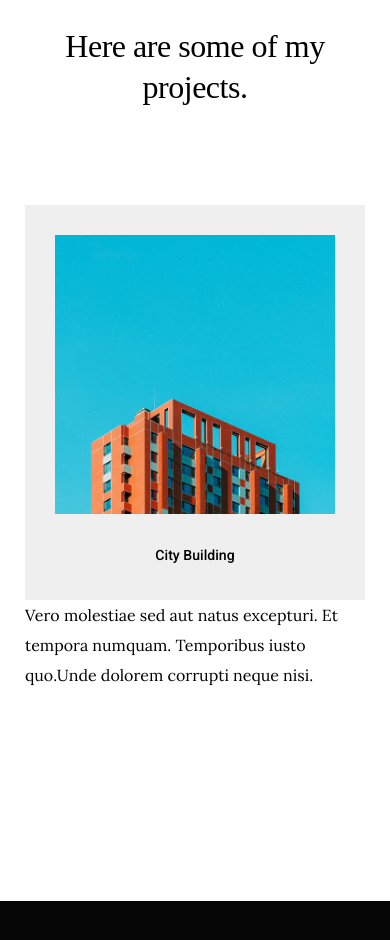
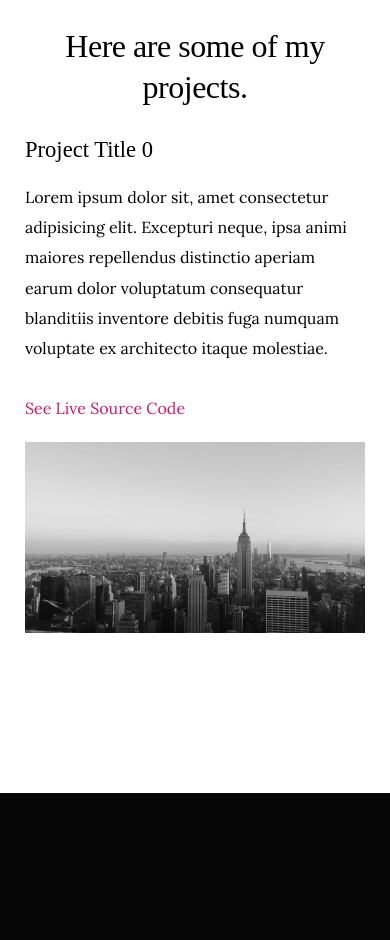
Before and after one commit to Niko-Yuan/Website-Portfolio, a website: page index.html in a window 390 px wide. Shown: the part 4900-5840 px from the top of the page. Drawn offline with Linux system fonts and the light colour scheme; a web font is replaced by a local one.

Commit message:
Update the project grid outlook

```diff
--- a/css/main.css
+++ b/css/main.css
@@ -1737,204 +1737,41 @@ input::-moz-focus-inner {
   background-color: #ffffff;
 }
 
-.masonry-wrap {
-  width: 89%;
-  max-width: 1400px;
-  margin-top: 11.2rem;
-  margin-right: auto;
-  margin-left: auto;
-}
-
-.masonry .grid-sizer,
-.masonry__brick {
-  width: 50%;
-}
-
-.masonry__brick {
-  float: left;
-  padding: 0 30px;
-  margin-bottom: 60px;
-}
-
-.item-folio {
-  text-align: center;
-  padding: 60px;
-  background-color: #EFEFEF;
-  transition: all 0.5s ease-in-out;
-}
-
-/* item-folio thumb
- * -------------------------------------- */
-.item-folio__thumb {
-  position: relative;
-  overflow: hidden;
-}
-
-.item-folio__thumb .thumb-link {
-  display: block;
-  position: relative;
-}
-
-.item-folio__thumb .thumb-link::before,
-.item-folio__thumb .thumb-link::after,
-.item-folio__thumb .thumb-link .item-folio__project-link {
-  transition: all 0.5s ease-in-out;
-}
-
-.item-folio__thumb .thumb-link::before {
-  display: block;
-  content: "";
-  background-color: rgba(0, 0, 0, 0.7);
-  position: absolute;
-  top: 0;
-  left: 0;
-  width: 100%;
-  height: 100%;
-  opacity: 0;
-  visibility: hidden;
-}
-
-.item-folio__thumb .thumb-link::after {
-  display: block;
-  content: "";
-  width: 3.6rem;
-  height: 3.6rem;
-  background-repeat: no-repeat;
-  background-position: center center;
-  background-size: 80%;
-  background-image: url(../images/icons/icon-plus.svg);
-  opacity: 0;
-  visibility: hidden;
-  -webkit-transform: translate3d(-50%, -50%, 0);
-  transform: translate3d(-50%, -50%, 0);
-  z-index: 2;
-  position: absolute;
-  top: 50%;
-  left: 50%;
-}
-
-.item-folio__thumb img {
-  vertical-align: bottom;
-}
-
-.item-folio__thumb .item-folio__project-link {
-  display: block;
-  width: 6.4rem;
-  height: 6.4rem;
-  background-color: #cf1767;
-  background-repeat: no-repeat;
-  background-position: center center;
-  background-size: 30%;
-  background-image: url(../images/icons/icon-link.svg);
-  -webkit-transform: translate3d(0, 100%, 0);
-  transform: translate3d(0, 100%, 0);
-  z-index: 2;
-  position: absolute;
-  bottom: 0;
-  right: 0;
-}
-
-.item-folio__thumb:hover a::before,
-.item-folio__thumb:hover a::after {
-  opacity: 1;
-  visibility: visible;
-}
-
-.item-folio__thumb:hover .item-folio__project-link {
-  -webkit-transform: translate3d(0, 0, 0);
-  transform: translate3d(0, 0, 0);
-}
-
-.item-folio__text {
-  margin-top: 8.92%;
-}
-
-.item-folio__text,
-.item-folio__title,
-.item-folio__cat {
-  display: inline-block;
-}
-
-.item-folio__title,
-.item-folio__cat {
-  font-family: "Roboto", sans-serif;
-  font-size: 1.7rem;
-  margin-top: 0;
-  margin-bottom: 0;
-  line-height: 2rem;
-}
-
-.item-folio__title {
-  font-weight: 500;
-  color: #000000;
-}
-
-.item-folio__cat {
-  font-weight: 300;
-  color: rgba(0, 0, 0, 0.7);
-}
-
-.item-folio__cat::before {
-  content: "-";
-  margin: 0 .4rem;
-}
-
-/* .item-folio__caption {
-  display: none;
-} */
-
-/* -------------------------------------------------------------------
- * responsive:
- * works
- * ------------------------------------------------------------------- */
+.col-lg-4 {
+  width: 33%;
+}
+
+.col-lg-8 {
+  width: 67%;
+}
+
+.project-block {
+  display: flex;
+  justify-content: center;
+  align-items: center;
+}
+
+.project-wrapper__text-title {
+  margin: 0 0 2rem 0;
+}
+
+.project-wrapper__image {
+  margin-top: 5rem;
+}
+
 @media screen and (max-width:1200px) {
-  .masonry__brick {
-    padding: 0 24px;
-    margin-bottom: 48px;
-  }
-
-  .item-folio {
-    padding: 48px;
-  }
-
-  .item-folio__thumb .thumb-link::after {
-    width: 3rem;
-    height: 3rem;
-  }
-
-  .item-folio__thumb .item-folio__project-link {
-    width: 5.6rem;
-    height: 5.6rem;
-  }
-
-  .item-folio__title,
-  .item-folio__cat {
-    font-size: 1.5rem;
-  }
-
-}
-
-@media screen and (max-width:1024px) {
-  .masonry__brick {
-    padding: 0 20px;
-    margin-bottom: 40px;
-  }
-
-  .item-folio {
-    padding: 40px;
-  }
-
+  .project-wrapper__image {
+    margin-top: 2rem;
+  }
+}
+
+@media screen and (max-width:1000px) {
+  .col-sm-12 {
+    width: 100%;
+  }
 }
 
 @media screen and (max-width:900px) {
-  .masonry__brick {
-    padding: 0 16px;
-    margin-bottom: 32px;
-  }
-
-  .item-folio {
-    padding: 32px;
-  }
 
 }
 
@@ -1942,83 +1779,17 @@ input::-moz-focus-inner {
   .s-works {
     padding-top: 16rem;
   }
-
-  .masonry-wrap {
-    margin-top: 7.2rem;
-  }
-
-  .masonry .grid-sizer,
-  .masonry__brick {
-    width: 100%;
-  }
-
-  .masonry__brick {
-    float: none;
-    margin-bottom: 60px;
-  }
-
-  .item-folio {
-    padding: 8.92% 8.92% 8.92%;
-  }
-
-  .item-folio__thumb .thumb-link::after {
-    width: 3.6rem;
-    height: 3.6rem;
-  }
-
-  .item-folio__thumb .item-folio__project-link {
-    width: 6.4rem;
-    height: 6.4rem;
-  }
-
-  .item-folio__title,
-  .item-folio__cat {
-    font-size: 1.7rem;
-  }
-
 }
 
 @media screen and (max-width:600px) {
-  .masonry-wrap {
-    width: auto;
-    padding-left: 25px;
-    padding-right: 25px;
-  }
-
-  .masonry__brick {
-    padding: 0 10px;
-    margin-bottom: 44px;
-  }
-
-  .item-folio__thumb .thumb-link::after {
-    width: 3rem;
-    height: 3rem;
-  }
-
-  .item-folio__thumb .item-folio__project-link {
-    width: 5.6rem;
-    height: 5.6rem;
-  }
-
-  .item-folio__title,
-  .item-folio__cat {
-    font-size: 1.5rem;
-  }
 
 }
 
 @media screen and (max-width:500px) {
-  .masonry__brick {
-    margin-bottom: 3.6rem;
-  }
 
 }
 
 @media screen and (max-width:400px) {
-  .masonry__brick {
-    padding: 0;
-    margin-bottom: 3.2rem;
-  }
 
 }
 
--- a/index.html
+++ b/index.html
@@ -206,84 +206,51 @@
           <p class="section-desc">Here are some of my projects.</p>
         </div>
       </div>
-      <div class="masonry-wrap">
-        <div class="masonry">
-          <div class="masonry__brick" data-aos="fade-up">
-            <div class="item-folio">
-              <div class="item-folio__thumb">
-                <a
-                  href="#0"
-                  class="thumb-link"
-                  title="Shutterbug"
-                  data-size="1050x700"
-                >
-                  <img
-                    src="images/portfolio/city-building.jpg"
-                    srcset="
-                      images/portfolio/city-building.jpg    1x,
-                      images/portfolio/city-building@2x.jpg 2x
-                    "
-                    alt=""
-                  />
-                </a>
-                <a
-                  href="https://www.behance.net/"
-                  class="item-folio__project-link"
-                  title="GitHub Link"
-                  target="_blank"
-                ></a>
-              </div>
-              <div class="item-folio__text">
-                <h4 class="item-folio__title">City Building</h4>
-                <!-- <p class="item-folio__cat">React.js</p> -->
-              </div>
+      <div class="row project-block">
+        <div class="project-wrapper__text col-lg-4 col-sm-12">
+          <h3 class="project-wrapper__text-title">Project Title 0</h3>
+          <p>
+            Lorem ipsum dolor sit, amet consectetur adipisicing elit. Excepturi
+            neque, ipsa animi maiores repellendus distinctio aperiam earum dolor
+            voluptatum consequatur blanditiis inventore debitis fuga numquam
+            voluptate ex architecto itaque molestiae.
+          </p>
+          <a
+            rel="noreferrer"
+            target="_blank"
+            class="cta-btn cta-btn--hero"
+            href="#!"
+          >
+            See Live
+          </a>
+          <a
+            rel="noreferrer"
+            target="_blank"
+            class="cta-btn"
+            href="#!"
+          >
+            Source Code
+          </a>
+        </div>
+        <div class="project-wrapper__image col-lg-8 col-sm-12">
+          <a rel="noreferrer" href="#!" target="_blank">
+            <div
+              data-tilt
+              data-tilt-max="4"
+              data-tilt-glare="true"
+              data-tilt-max-glare="0.5"
+              class="thumbnail rounded js-tilt"
+            >
+              <img
+                alt="Project Image"
+                class="img-fluid"
+                src="images/project.jpg"
+              />
             </div>
-            <div class="item-folio__caption">
-              <p>
-                Vero molestiae sed aut natus excepturi. Et tempora numquam.
-                Temporibus iusto quo.Unde dolorem corrupti neque nisi.
-              </p>
-            </div>
-          </div>
-          <!-- <div class="masonry__brick" data-aos="fade-up">
-            <div class="item-folio">
-              <div class="item-folio__thumb">
-                <a
-                  href="#0"
-                  class="thumb-link"
-                  title="Grow Green"
-                  data-size="1050x700"
-                >
-                  <img
-                    src="images/portfolio/shutterbug.jpg"
-                    srcset="
-                      images/portfolio/shutterbug.jpg    1x,
-                      images/portfolio/shutterbug@2x.jpg 2x
-                    "
-                    alt=""
-                  />
-                </a>
-                <a
-                  href="https://www.behance.net/"
-                  class="item-folio__project-link"
-                  title="Project link"
-                  target="_blank"
-                ></a>
-              </div>
-              <div class="item-folio__text">
-                <h4 class="item-folio__title">Shutterbug</h4>
-                <p class="item-folio__cat">React.js</p>
-              </div>
-              <div class="item-folio__caption">
-                <p>
-                  Vero molestiae sed aut natus excepturi. Et tempora numquam.
-                  Temporibus iusto quo.Unde dolorem corrupti neque nisi.
-                </p>
-              </div>
-            </div>
-          </div> -->
+          </a>
         </div>
       </div>
+      <!-- /END Project -->
     </section>
 
     <!-- TODO: make contact form work with node.js -->
```
